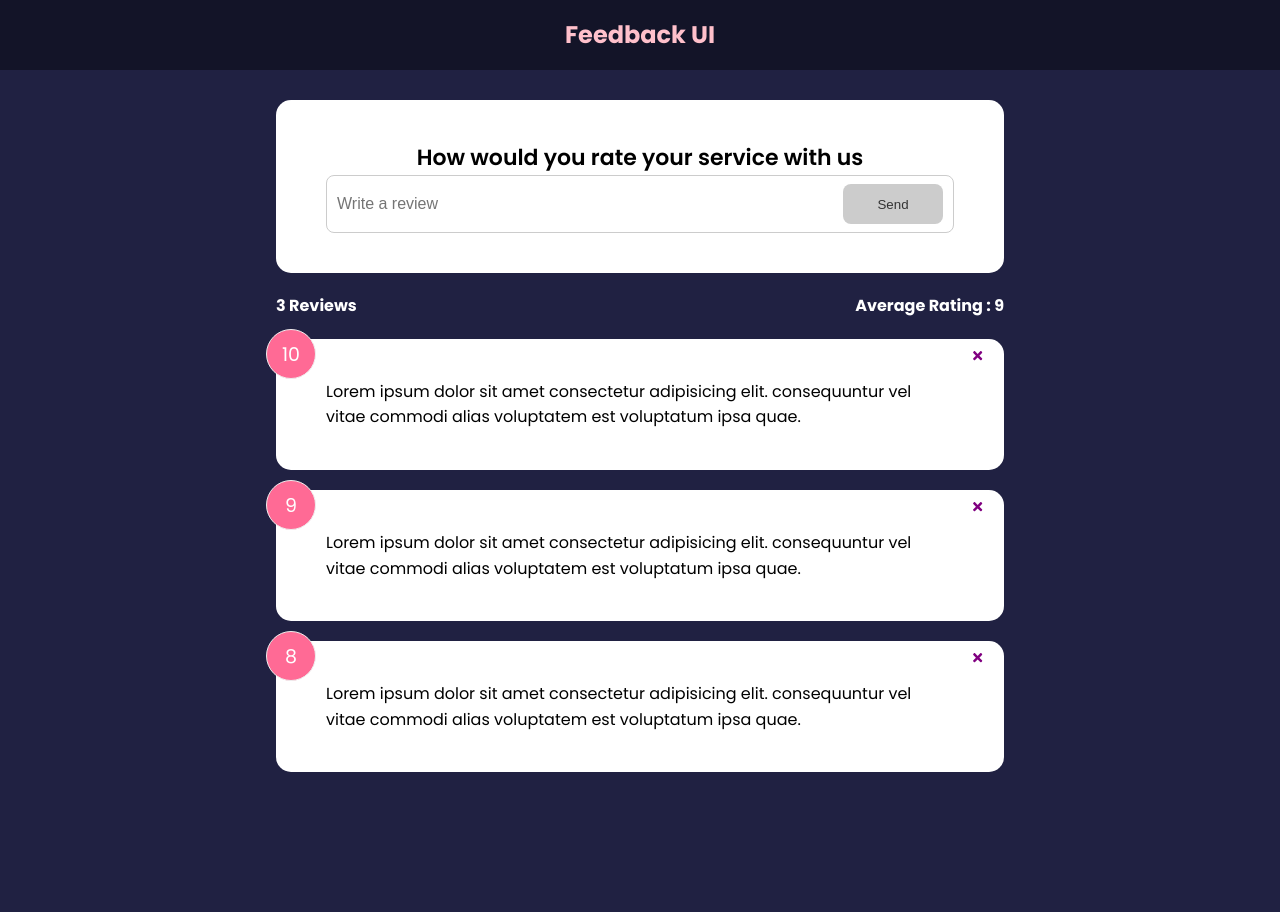
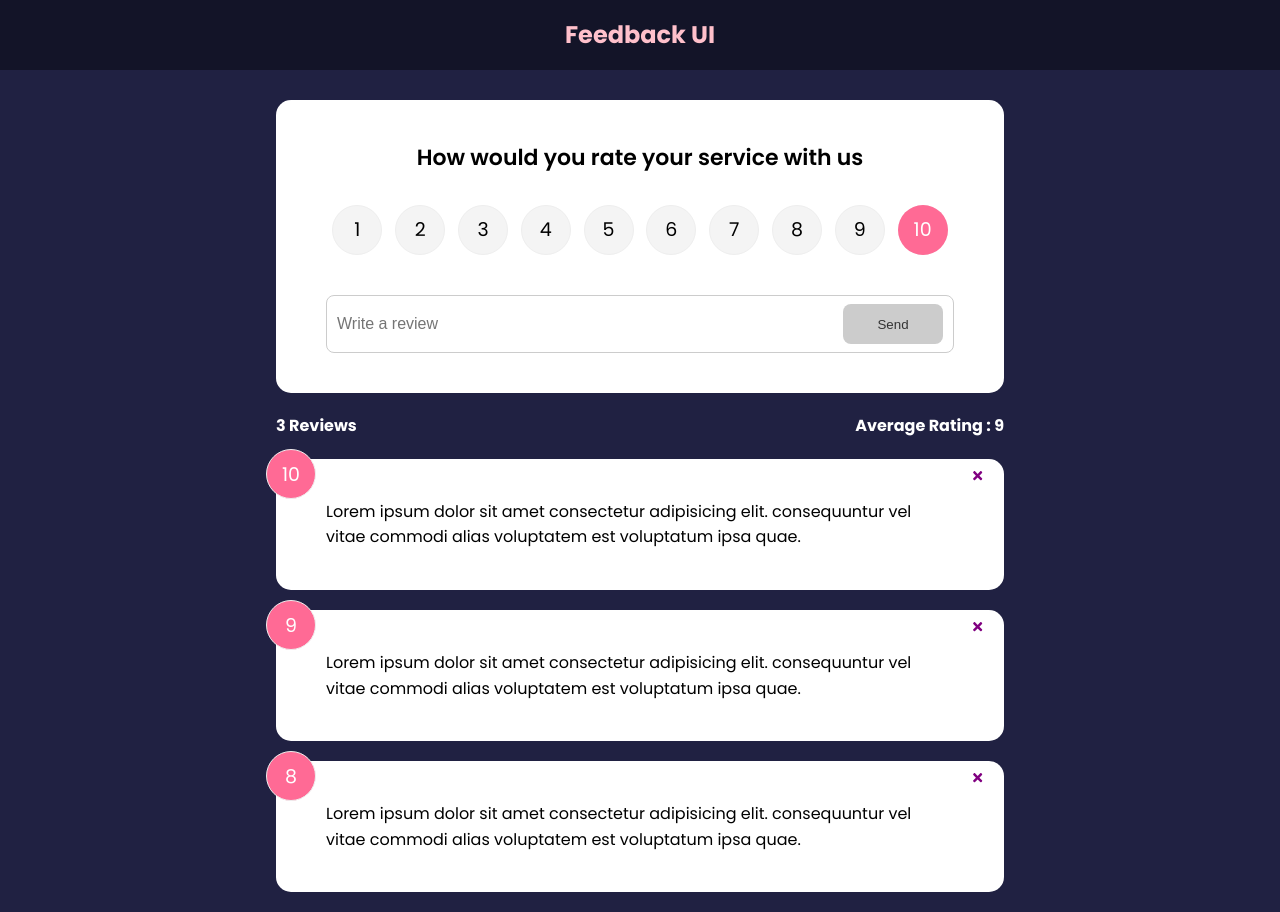
Before and after one commit to oreillyalan/react-feedback-app, a React (Create React App) app: page / in a window 1280 px wide. Before the commit the page ends 800 px from the top, so only its background shows below. Built offline with nearby package versions, Linux system fonts and the light colour scheme.

Commit message:
Added radio buttons for RatingSelected component

```diff
--- a/src/components/FeedbackForm.jsx
+++ b/src/components/FeedbackForm.jsx
@@ -2,11 +2,13 @@
 import { useState } from 'react'
 import Card from './shared/Card'
 import Button from './shared/Button'
+import RatingSelect from './RatingSelect'
 
 const FeedbackForm = () => {
   const [text, setText] = useState('')
   const [btnDisabled, setBtnDisabled] = useState(true)
   const [message, setMessage] = useState('')
+  const [rating, setRating] = useState('')
 
   const handleTextChange = (e) => {
     if(text === ''){
@@ -31,7 +33,7 @@
     <Card>
         <form>
             <h2>How would you rate your service with us</h2>
-            {/*"todo - rating select component*/}
+            <RatingSelect select={(rating) => console.log(rating) } />
             <div className="input-group">
                 <input
                 onChange={handleTextChange}
--- /dev/null
+++ b/src/components/RatingSelect.jsx
@@ -0,0 +1,34 @@
+import React from 'react'
+import { useState } from 'react'
+
+const RatingSelect = ({select}) => {
+    const [selected, setSelected] = useState(10)
+
+    const handleChange = (e) => {
+        setSelected(+e.currentTarget.value)
+        select(+e.currentTarget.value)
+    }
+
+    return (
+        <ul className='rating'>
+        {Array.from({
+            length: 10 /// Create 10 indexes with undefined values
+         },
+         (v, i) => ( // Run a map function on said indexes using v as value[undefined] and i as key)[0 to 4]
+            <li key={`rating-${i + 1}`}>
+                <input
+                    type='radio'
+                    id={`num${i + 1}`}
+                    name='rating'
+                    value={i + 1}
+                    onChange={handleChange}
+                    checked={selected === i + 1}
+                />
+                <label htmlFor={`num${i + 1}`}>{i + 1}</label>
+            </li>
+        ))}
+    </ul>
+    )
+}
+
+export default RatingSelect
```
